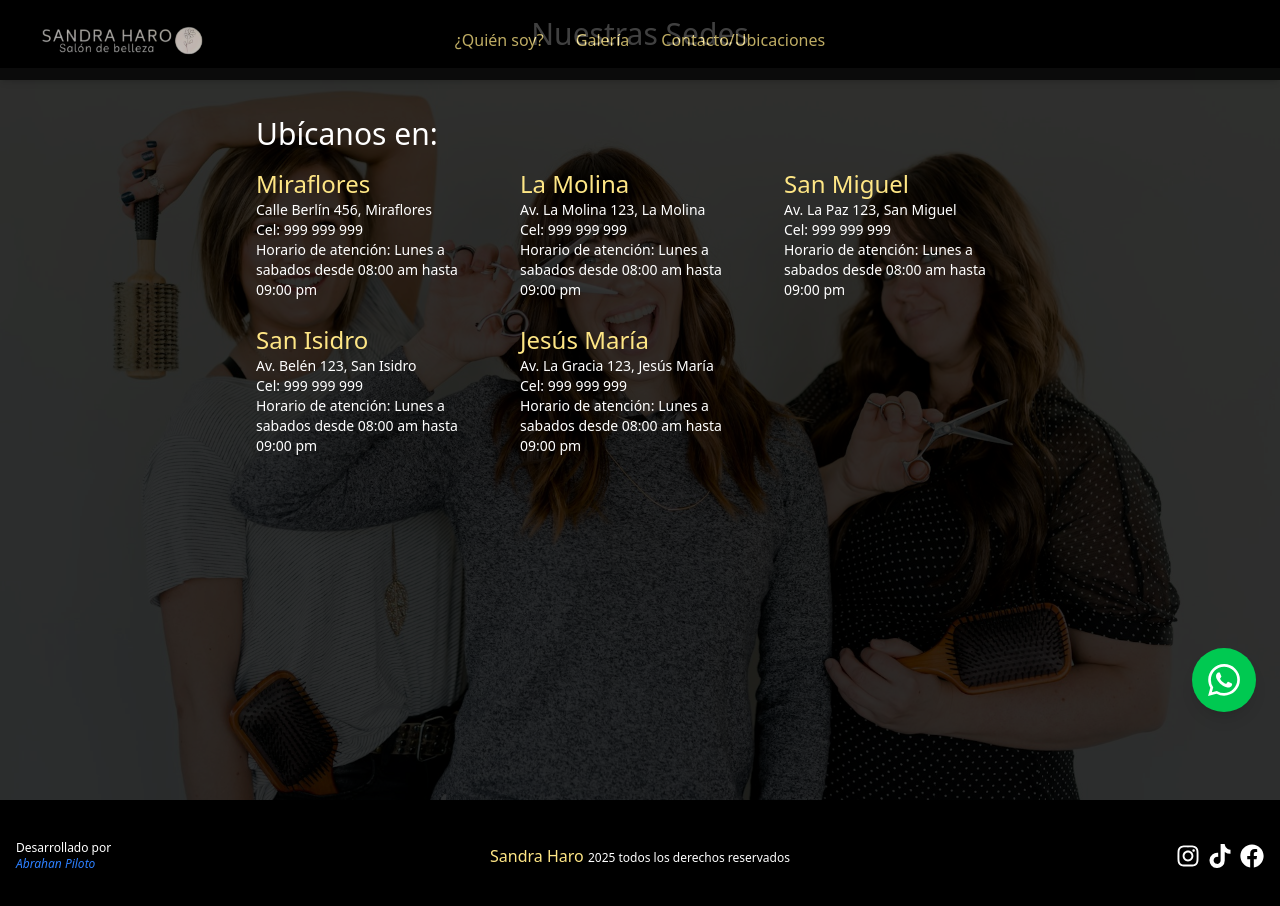
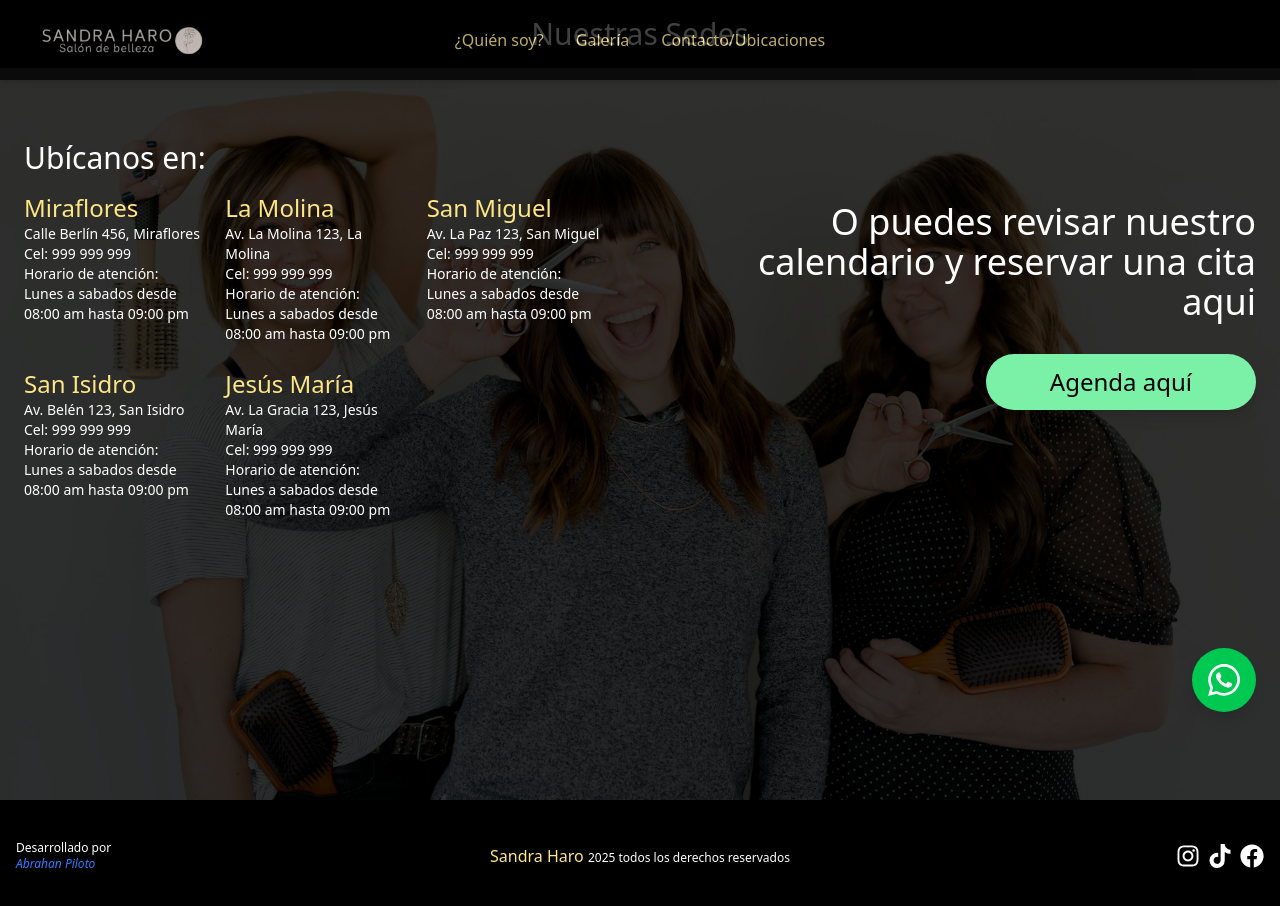
Before and after one commit to Abrahanpiloto/salon-de-belleza, a React (Vite) app: page /contact in a window 1280 px wide. Shown: the top 906 px of the page. Built offline with nearby package versions, Linux system fonts and the light colour scheme.

Commit message:
seccion reservar

```diff
--- a/package.json
+++ b/package.json
@@ -10,6 +10,11 @@
     "preview": "vite preview"
   },
   "dependencies": {
+    "@fullcalendar/core": "^6.1.19",
+    "@fullcalendar/daygrid": "^6.1.19",
+    "@fullcalendar/interaction": "^6.1.19",
+    "@fullcalendar/react": "^6.1.19",
+    "@fullcalendar/timegrid": "^6.1.19",
     "@react-google-maps/api": "^2.20.7",
     "@tailwindcss/vite": "^4.1.17",
     "gsap": "^3.13.0",
--- a/src/App.jsx
+++ b/src/App.jsx
@@ -2,6 +2,8 @@ import { Routes, Route } from "react-router-dom";
 import HomePage from "./pages/HomePage";
 import AboutmePage from "./pages/AboutmePage";
 import ContactPage from "./pages/ContactPage";
+import Calendar from "./components/Calendar";
+import SchedulePage from "./pages/SchedulePage";
 
 function App() {
   return (
@@ -9,6 +11,7 @@ function App() {
       <Route path="/" element={<HomePage />} />
       <Route path="/sobre-mi" element={<AboutmePage />} />
       <Route path="/contact" element={<ContactPage />} />
+      <Route path="/reservar" element={<SchedulePage />} />
     </Routes>
   );
 }
--- /dev/null
+++ b/src/components/Calendar.jsx
@@ -0,0 +1,23 @@
+import React from "react";
+import FullCalendar from "@fullcalendar/react";
+import dayGridPlugin from "@fullcalendar/daygrid";
+import timeGridPlugin from "@fullcalendar/timegrid";
+import interactionPlugin from "@fullcalendar/interaction";
+
+export default function Calendar() {
+  return (
+    <div className="bg-white  w-full max-w-2xl mx-auto  rounded-lg  overflow-hidden">
+      <FullCalendar
+        plugins={[dayGridPlugin, timeGridPlugin, interactionPlugin]}
+        initialView="dayGridMonth"
+        headerToolbar={{
+          left: "prev,next today",
+          center: "title",
+          right: "dayGridMonth,timeGridWeek,timeGridDay",
+        }}
+        selectable={true}
+        // ...otras props
+      />
+    </div>
+  );
+}
--- a/src/components/Contact.jsx
+++ b/src/components/Contact.jsx
@@ -1,4 +1,4 @@
-import { FaMapMarkerAlt } from "react-icons/fa";
+import Calendar from "./Calendar";
 import LocationList from "./LocationList";
 
 export default function Contact() {
@@ -16,11 +16,32 @@ export default function Contact() {
         <div className="absolute inset-0 bg-black/80"></div>
       </div>
 
-      <div className="relative z-10 flex flex-col justify-center items-center ">
+      <div className="relative z-10 flex flex-col justify-center items-center">
         <header className="bg-black flex py-4 justify-center w-full">
           <h1 className="text-white text-3xl ">Nuestras Sedes</h1>
         </header>
-        <LocationList />
+
+        {/* CONTENEDOR PRINCIPAL: MOBILE = columna, DESKTOP = fila */}
+        <div className="flex flex-col lg:flex-row w-full max-w-7xl mx-auto p-6 gap-18">
+          {/* COLUMN 1 - LocationList (izquierda en desktop, abajo en mobile) */}
+          <div className="flex-1 order-2 lg:order-1">
+            <LocationList />
+          </div>
+
+          {/* COLUMN 2  */}
+          <div className="flex-1 order-1 lg:order-2 flex flex-col items-end justify-center gap-8">
+            <h2 className="text-4xl text-white text-end">
+              O puedes revisar nuestro calendario y reservar una cita aqui
+            </h2>
+            <a
+              href="/reservar"
+              className="px-16 py-3 bg-[#7BF1A8] text-black text-2xl rounded-4xl
+               hover:bg-white transition shadow-lg cursor-pointer"
+            >
+              Agenda aquí
+            </a>
+          </div>
+        </div>
       </div>
     </section>
   );
--- a/src/components/Hero3.jsx
+++ b/src/components/Hero3.jsx
@@ -68,10 +68,14 @@ const Hero3 = () => {
               </section>
 
               {/* BOTÓN SOLO EN MÓVIL (se oculta en desktop) */}
-              <div className="md:hidden mt-6">
-                <button className="px-8 py-3 bg-white text-black font-semibold rounded-md hover:bg-amber-200 transition ">
+              <div href="/reservar" className="md:hidden mt-6">
+                <a
+                  href="/reservar"
+                  className="px-16 py-3 bg-[#7BF1A8] text-black text-2xl rounded-4xl
+               hover:bg-white transition shadow-lg cursor-pointer"
+                >
                   Agenda aquí
-                </button>
+                </a>
               </div>
             </div>
           </div>
@@ -89,9 +93,13 @@ const Hero3 = () => {
               </div>
 
               {/* BOTÓN DEBAJO DEL LOGO (solo en desktop) */}
-              <button className="px-10 py-2 bg-amber-200 text-black font-bold text-lg rounded-md hover:bg-white transition shadow-lg cursor-pointer">
+              <a
+                href="/reservar"
+                className="px-16 py-3 bg-[#7BF1A8] text-black text-2xl rounded-4xl
+               hover:bg-white transition shadow-lg cursor-pointer"
+              >
                 Agenda aquí
-              </button>
+              </a>
             </div>
           </div>
         </div>
--- a/src/components/ServiceList.jsx
+++ b/src/components/ServiceList.jsx
@@ -15,7 +15,7 @@ const services = [
 
 export default function ServicesList() {
   return (
-    <div className="w-full max-w-xl mx-auto lg:max-w-xl lg:w-full lg:flex-1 py-12">
+    <div className="w-full max-w-xl mx-auto lg:max-w-xl lg:w-full lg:flex-1">
       <h1 className="text-3xl text-amber-200 mb-6 text-center">
         Algunos de nuestros Servicios
       </h1>
--- a/src/pages/ContactPage.jsx
+++ b/src/pages/ContactPage.jsx
@@ -4,7 +4,7 @@ import LayoutMain from "../components/LayoutMain";
 
 const ContactPage = () => {
   return (
-    <div>
+    <div className="">
       <LayoutMain>
         <Contact />
       </LayoutMain>
--- a/src/pages/HomePage.jsx
+++ b/src/pages/HomePage.jsx
@@ -31,7 +31,7 @@ const HomePage = () => {
   }, []);
 
   return (
-    <div>
+    <div className="">
       <LayoutMain>
         <Hero3 />
         <ServicesGrid />
--- /dev/null
+++ b/src/pages/SchedulePage.jsx
@@ -0,0 +1,15 @@
+import React from "react";
+import LayoutMain from "../components/LayoutMain";
+import Calendar from "../components/Calendar";
+
+const SchedulePage = () => {
+  return (
+    <LayoutMain>
+      <div className="px-4 py-28 lg:py-24 min-h-screen bg-gray-900">
+        <Calendar />
+      </div>
+    </LayoutMain>
+  );
+};
+
+export default SchedulePage;
```
Also changed, not shown: 1 other file (tests, documents, lock files or other folders).
